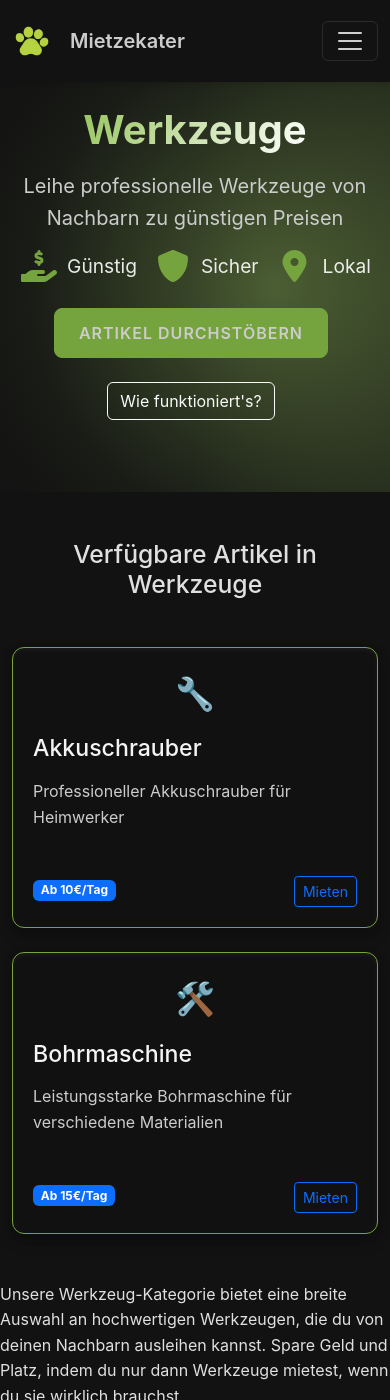
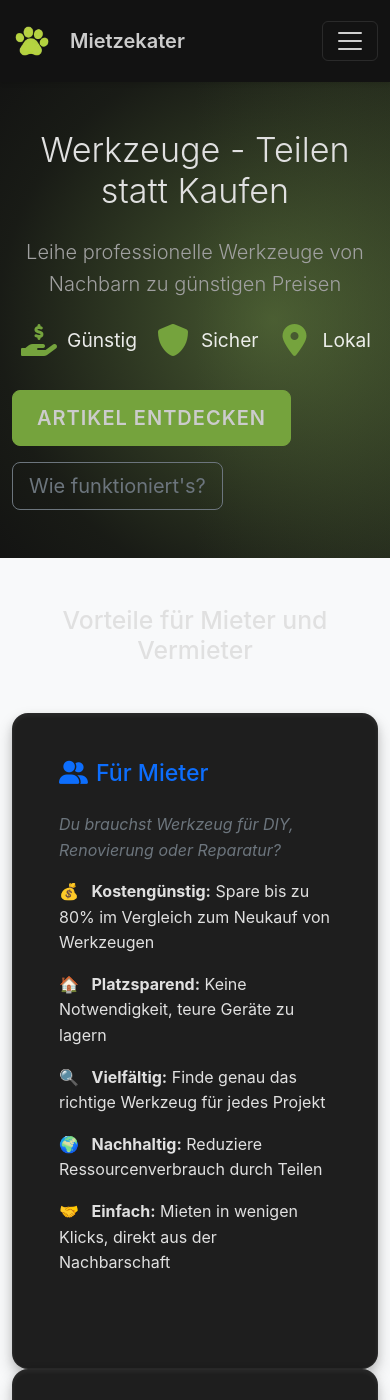
Before and after one commit to TrimeraDev/Mietzekater.de, a Jekyll site: the page built from _categories/werkzeuge.md, in a window 390 px wide and 1400 px high. Built offline with Jekyll 4.4.1, drawn with Linux system fonts in a browser that asks for light colours; some of the changed text lies outside the part shown.

Commit message:
add gitignore for _site. add category background images

```diff
--- a/_categories/werkzeuge.md
+++ b/_categories/werkzeuge.md
@@ -1,21 +1,96 @@
 ---
+layout: category
 title: Werkzeuge
-layout: category
+slug: werkzeuge
 description: Leihe professionelle Werkzeuge von Nachbarn zu günstigen Preisen
 hero_image: /assets/categories/werkzeuge-hero.webp
-items:
-  - name: Akkuschrauber
-    description: Professioneller Akkuschrauber für Heimwerker
-    price: 10
-    emoji: 🔧
-    icon: fas fa-tools
-    image: /assets/items/akkuschrauber.jpg
-  - name: Bohrmaschine
-    description: Leistungsstarke Bohrmaschine für verschiedene Materialien
-    price: 15
-    emoji: 🛠️
-    icon: fas fa-drill
-    image: /assets/items/bohrmaschine.jpg
+
+# Thought-provoking Questions
+renter_question: "Du brauchst Werkzeug für DIY, Renovierung oder Reparatur?"
+lender_question: "Dein Werkzeug verstaubt im Keller? Lass es lieber für dich arbeiten!"
+
+# Emoji Grid for Hero Section
+emojis: []
+
+# Value Propositions
+renter_benefits:
+  - emoji: 💰
+    title: Kostengünstig
+    description: Spare bis zu 80% im Vergleich zum Neukauf von Werkzeugen
+  - emoji: 🏠
+    title: Platzsparend
+    description: Keine Notwendigkeit, teure Geräte zu lagern
+  - emoji: 🔍
+    title: Vielfältig
+    description: Finde genau das richtige Werkzeug für jedes Projekt
+  - emoji: 🌍
+    title: Nachhaltig
+    description: Reduziere Ressourcenverbrauch durch Teilen
+  - emoji: 🤝
+    title: Einfach
+    description: Mieten in wenigen Klicks, direkt aus der Nachbarschaft
+
+lender_benefits:
+  - emoji: 💵
+    title: Zusatzeinkommen
+    description: Verdiene Geld mit Geräten, die sonst ungenutzt herumstehen
+  - emoji: 🤲
+    title: Community-Gedanke
+    description: Helfe Nachbarn bei ihren Projekten
+  - emoji: 🕒
+    title: Flexibel
+    description: Entscheide selbst über Verfügbarkeit deiner Werkzeuge
+  - emoji: 🛡️
+    title: Sicherheit
+    description: Vollständiger Versicherungsschutz für deine Geräte
+  - emoji: 📈
+    title: Werterhalt
+    description: Halte deine Werkzeuge durch Nutzung in Schuss
+
+# Short description for related categories section
+short_description: "Werkzeuge für jeden Bedarf - von Heimwerken bis Profi-Reparaturen"
+
+# Potential Items (currently empty as platform isn't live)
+items: []
+
+# Detailed Category Description
 ---
 
-Unsere Werkzeug-Kategorie bietet eine breite Auswahl an hochwertigen Werkzeugen, die du von deinen Nachbarn ausleihen kannst. Spare Geld und Platz, indem du nur dann Werkzeuge mietest, wenn du sie wirklich brauchst.
+## Warum Mietzekater für Werkzeuge?
+
+<div class="row value-propositions">
+  <div class="col-md-6">
+    ### 🏡 Für Mieter
+    {% for benefit in page.renter_benefits %}
+      - {{ benefit.emoji }} **{{ benefit.title }}**: {{ benefit.description }}
+    {% endfor %}
+  </div>
+
+  <div class="col-md-6">
+    ### 💼 Für Vermieter
+    {% for benefit in page.lender_benefits %}
+      - {{ benefit.emoji }} **{{ benefit.title }}**: {{ benefit.description }}
+    {% endfor %}
+  </div>
+</div>
+
+## Anwendungsbeispiele
+
+1. **Heimwerken**
+   - Renovierung von Wohnungen und Häusern
+   - Kleine Reparaturen und Instandhaltungsarbeiten
+   - DIY-Projekte und Heimwerkerprojekte
+
+2. **Professionelle Reparaturen**
+   - Smartphone- und Elektronik-Reparaturen
+   - Fahrrad- und Autoreparaturen
+   - Garten- und Landschaftspflegearbeiten
+
+3. **Kreative Projekte**
+   - Holzarbeiten und Kunsthandwerk
+   - Gartengestaltung
+   - Modellbau und Basteln
+
+## Unser Versprechen
+
+Mietzekater macht das Mieten von Werkzeugen so einfach wie nie zuvor. Wir verbinden Nachbarn, sparen Ressourcen und machen DIY für jeden zugänglich.
--- a/_layouts/category.html
+++ b/_layouts/category.html
@@ -1,14 +1,14 @@
 ---
 layout: base
 ---
-<section class="hero category-hero py-4">
-    <div class="container">
-        <div class="hero-content">
-            <div class="hero-left">
-                <h1 class="hero-title">{{ page.title }}</h1>
-                <p class="hero-subtitle">{{ page.description }}</p>
+<section class="hero category-hero py-5 position-relative">
+    <div class="container position-relative">
+        <div class="row align-items-center position-relative">
+            <div class="col-lg-6 position-relative">
+                <h1 class="display-4 mb-4">{{ page.title }} - Teilen statt Kaufen</h1>
+                <p class="lead mb-4">{{ page.description }}</p>
 
-                <div class="hero-features d-flex gap-3 mb-3">
+                <div class="hero-features d-flex gap-3 mb-4">
                     <div class="feature-item">
                         <i class="fas fa-hand-holding-usd"></i>
                         <span>Günstig</span>
@@ -23,24 +23,63 @@
                     </div>
                 </div>
 
-                <div class="hero-buttons d-flex flex-wrap gap-3">
-                    <a href="#items" class="btn btn-primary">Artikel durchstöbern</a>
-                    <a href="#" class="btn btn-outline-light">Wie funktioniert's?</a>
+                <div class="hero-cta d-flex flex-wrap gap-3">
+                    <a href="#items" class="btn btn-primary btn-lg">Artikel entdecken</a>
+                    <a href="/how-it-works" class="btn btn-outline-secondary btn-lg">Wie funktioniert's?</a>
                 </div>
             </div>
+        </div>
+    </div>
 
-            <div class="hero-right d-none d-md-block">
-                <div class="emoji-tools-container">
-                    <div class="emoji-grid">
-                        <div class="emoji-item" style="--delay: 0.1s;">🪚</div>
-                        <div class="emoji-item" style="--delay: 0.2s;">🔨</div>
-                        <div class="emoji-item" style="--delay: 0.3s;">🧰</div>
-                        <div class="emoji-item" style="--delay: 0.4s;">🔧</div>
-                        <div class="emoji-item" style="--delay: 0.5s;">🪛</div>
-                        <div class="emoji-item" style="--delay: 0.6s;">🧯</div>
-                        <div class="emoji-item" style="--delay: 0.7s;">🔬</div>
-                        <div class="emoji-item" style="--delay: 0.8s;">📏</div>
-                        <div class="emoji-item" style="--delay: 0.9s;">🔩</div>
+    <div class="category-hero-image d-none d-lg-block">
+        <div class="image-wrapper h-100">
+            <div class="image-overlay"></div>
+            <img src="{{ page.hero_image }}" alt="{{ page.title }} Hero Image" class="hero-image">
+        </div>
+    </div>
+</section>
+
+<section class="value-propositions py-5 bg-light">
+    <div class="container">
+        <div class="row">
+            <div class="col-12">
+                <h2 class="text-center mb-5">Vorteile für Mieter und Vermieter</h2>
+            </div>
+        </div>
+        <div class="row">
+            <div class="col-md-6">
+                <div class="card h-100">
+                    <div class="card-body">
+                        <h3 class="card-title text-primary mb-4">
+                            <i class="fas fa-user-friends me-2"></i>Für Mieter
+                        </h3>
+                        <p class="text-muted mb-3 fst-italic">{{ page.renter_question }}</p>
+                        <ul class="list-unstyled">
+                            {% for benefit in page.renter_benefits %}
+                            <li class="mb-3">
+                                <span class="me-2">{{ benefit.emoji }}</span>
+                                <strong>{{ benefit.title }}:</strong> {{ benefit.description }}
+                            </li>
+                            {% endfor %}
+                        </ul>
+                    </div>
+                </div>
+            </div>
+            <div class="col-md-6">
+                <div class="card h-100">
+                    <div class="card-body">
+                        <h3 class="card-title text-success mb-4">
+                            <i class="fas fa-coins me-2"></i>Für Vermieter
+                        </h3>
+                        <p class="text-muted mb-3 fst-italic">{{ page.lender_question }}</p>
+                        <ul class="list-unstyled">
+                            {% for benefit in page.lender_benefits %}
+                            <li class="mb-3">
+                                <span class="me-2">{{ benefit.emoji }}</span>
+                                <strong>{{ benefit.title }}:</strong> {{ benefit.description }}
+                            </li>
+                            {% endfor %}
+                        </ul>
                     </div>
                 </div>
             </div>
@@ -51,6 +90,15 @@
 <section id="items" class="py-5">
     <div class="container">
         <h2 class="text-center mb-5">Verfügbare Artikel in {{ page.title }}</h2>
+        {% if page.items.size == 0 %}
+        <div class="text-center">
+            <p class="lead mb-4">Noch keine Artikel in dieser Kategorie verfügbar.</p>
+            <div class="cta-actions">
+                <a href="/become-lender" class="btn btn-success btn-lg me-3">Werde Vermieter</a>
+                <a href="/categories" class="btn btn-outline-primary btn-lg">Andere Kategorien erkunden</a>
+            </div>
+        </div>
+        {% else %}
         <div class="row g-4">
             {% for item in page.items %}
             <div class="col-md-4">
@@ -66,6 +114,29 @@
             </div>
             {% endfor %}
         </div>
+        {% endif %}
+    </div>
+</section>
+
+<section class="related-categories py-5">
+    <div class="container">
+        <h2 class="text-center mb-5">Entdecke ähnliche Kategorien</h2>
+        <div class="row">
+            {% for category in site.categories %}
+                {% if category.slug != page.slug %}
+                <div class="col-md-4 mb-3">
+                    <a href="{{ category.url }}" class="text-decoration-none">
+                        <div class="card category-card">
+                            <div class="card-body">
+                                <h3 class="card-title">{{ category.title }}</h3>
+                                <p class="card-text text-muted">{{ category.short_description }}</p>
+                            </div>
+                        </div>
+                    </a>
+                </div>
+                {% endif %}
+            {% endfor %}
+        </div>
     </div>
 </section>
 
--- a/category.css
+++ b/category.css
@@ -13,9 +13,8 @@
     position: relative;
     padding: 2rem 0;
     background: linear-gradient(to right,
-        rgba(18, 18, 18, 1) 0%,
-        rgba(18, 18, 18, 0.9) 30%,
-        rgba(18, 18, 18, 0.7) 50%,
+
+        rgba(18, 18, 18, 1) 50%,
         rgba(152, 197, 95, 0.1) 100%
     );
     background-size: cover;
@@ -303,3 +302,41 @@
         transform: scale(1) rotate(0) translateY(0);
     }
 }
+
+/* Category Hero Image Styles */
+.category-hero-image {
+    position: absolute;
+    top: 0;
+    right: 0;
+    height: 100%;
+    width: 50%; /* Exactly half the width */
+}
+
+.category-hero-image .image-wrapper {
+    position: relative;
+    width: 100%;
+    height: 100%;
+    overflow: hidden;
+}
+
+.category-hero-image .hero-image {
+    position: absolute;
+    top: 0;
+    right: 0;
+    width: 100%;
+    height: 100%;
+    object-fit: cover;
+    z-index: -1;
+}
+
+.category-hero-image .image-wrapper::before {
+    display: none;
+}
+
+/* Responsive adjustments */
+@media (max-width: 992px) {
+    .category-hero-image .image-wrapper {
+        max-height: 400px;
+        overflow: hidden;
+    }
+}
```
Also changed, not shown: assets/categories/elektronik-hero.webp (renamed from assets/categories/werkzeuge-hero-tools.webp), 6 other files.
